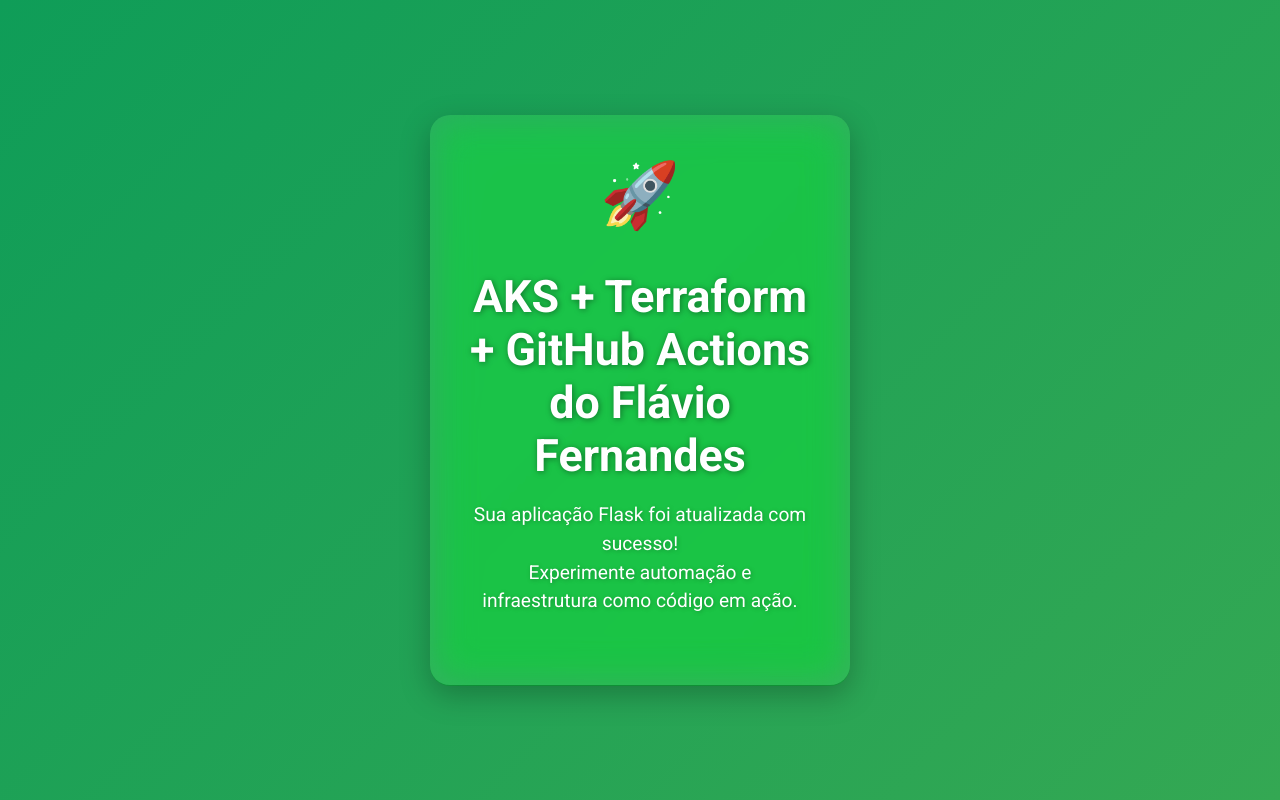
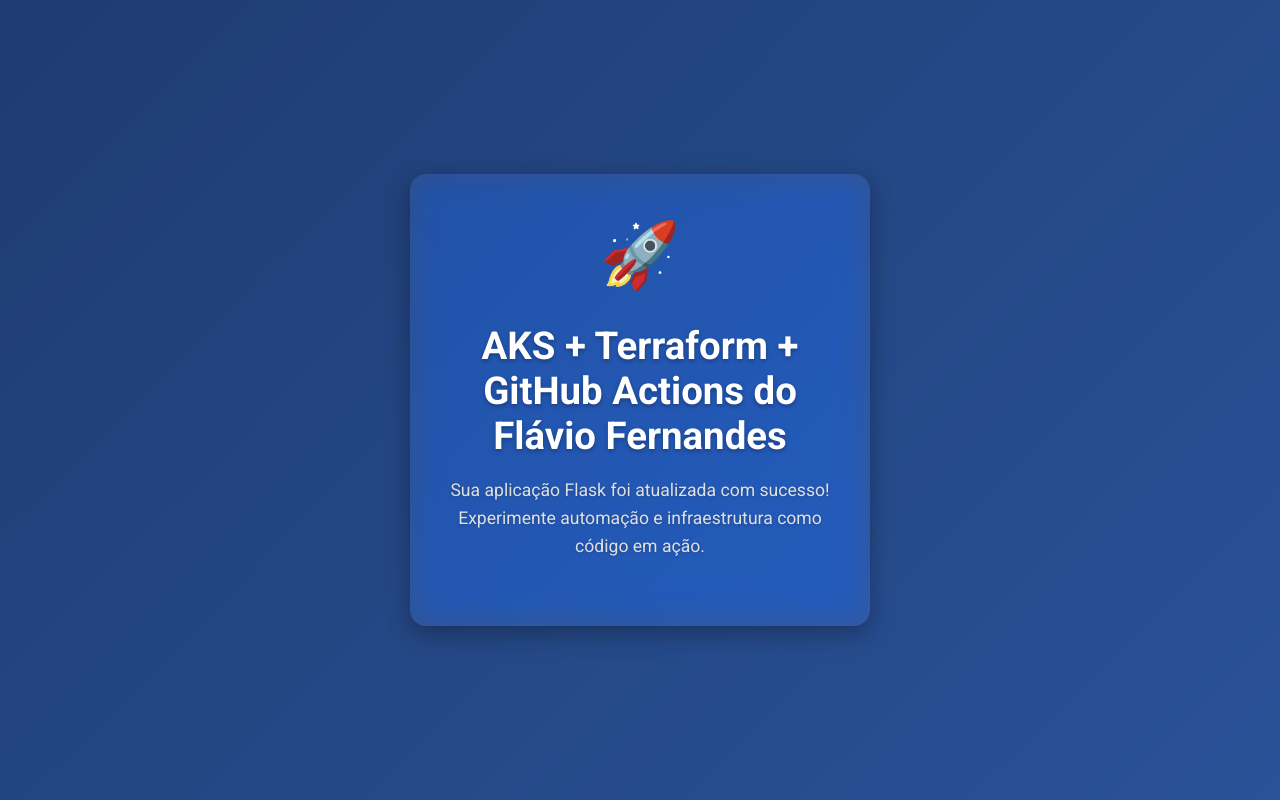
Before and after one commit to flafernan/LABCHATGPT, a Flask app: page / in a window 1280 px wide. Run offline with Flask 3, Linux system fonts and the light colour scheme.

Commit message:
Atualização do HTML

```diff
--- a/app/templates/index.html
+++ b/app/templates/index.html
@@ -3,7 +3,7 @@
 <head>
   <meta charset="UTF-8" />
   <meta name="viewport" content="width=device-width, initial-scale=1" />
-  <title>Bem-vindo ao AKS - Versão Moderna 2222</title>
+  <title>Bem-vindo ao AKS - Versão Moderna</title>
   <style>
     @import url('https://fonts.googleapis.com/css2?family=Roboto:wght@400;700&display=swap');
 
@@ -13,9 +13,9 @@
 
     body {
       margin: 0;
-      background: linear-gradient(135deg, #0f9d58, #34a853);
+      background: linear-gradient(135deg, #1e3c72, #2a5298);
       font-family: 'Roboto', sans-serif;
-      color: #fff;
+      color: #ffffff;
       display: flex;
       justify-content: center;
       align-items: center;
@@ -25,56 +25,54 @@
     }
 
     .container {
-      background: rgba(255, 255, 255, 0.10);
-      backdrop-filter: blur(20px) saturate(180%);
-      border-radius: 20px;
-      padding: 50px 40px;
-      max-width: 420px;
+      background: rgba(255, 255, 255, 0.08);
+      backdrop-filter: blur(16px) saturate(160%);
+      -webkit-backdrop-filter: blur(16px) saturate(160%);
+      border-radius: 16px;
+      padding: 48px 36px;
+      max-width: 460px;
       width: 100%;
-      box-shadow: 0 10px 30px rgba(0, 0, 0, 0.25);
+      box-shadow: 0 8px 24px rgba(0, 0, 0, 0.3);
       transition: transform 0.3s ease;
     }
 
     .container:hover {
-      transform: scale(1.05);
+      transform: translateY(-5px);
     }
 
     .rocket {
       font-size: 4rem;
       animation: float 3s ease-in-out infinite;
-      margin-bottom: 25px;
+      margin-bottom: 24px;
       user-select: none;
     }
 
     @keyframes float {
-      0%, 100% {
-        transform: translateY(0);
-      }
-      50% {
-        transform: translateY(-20px);
-      }
+      0%, 100% { transform: translateY(0); }
+      50% { transform: translateY(-12px); }
     }
 
     h1 {
       font-weight: 700;
-      font-size: 2.8rem;
-      margin-bottom: 15px;
-      text-shadow: 1px 1px 6px rgba(0, 0, 0, 0.4);
+      font-size: 2.4rem;
+      margin-bottom: 16px;
+      text-shadow: 0 2px 4px rgba(0, 0, 0, 0.3);
     }
 
     p {
       font-weight: 400;
-      font-size: 1.2rem;
-      line-height: 1.5;
-      text-shadow: 1px 1px 4px rgba(0, 0, 0, 0.25);
+      font-size: 1.1rem;
+      line-height: 1.6;
+      color: #e0e0e0;
+      text-shadow: 0 1px 3px rgba(0, 0, 0, 0.2);
     }
 
     @media (max-width: 480px) {
       .container {
-        padding: 30px 20px;
+        padding: 32px 20px;
       }
       h1 {
-        font-size: 2rem;
+        font-size: 1.8rem;
       }
       .rocket {
         font-size: 3rem;
```
Also changed, not shown: .github/workflows/deploy.yml.
